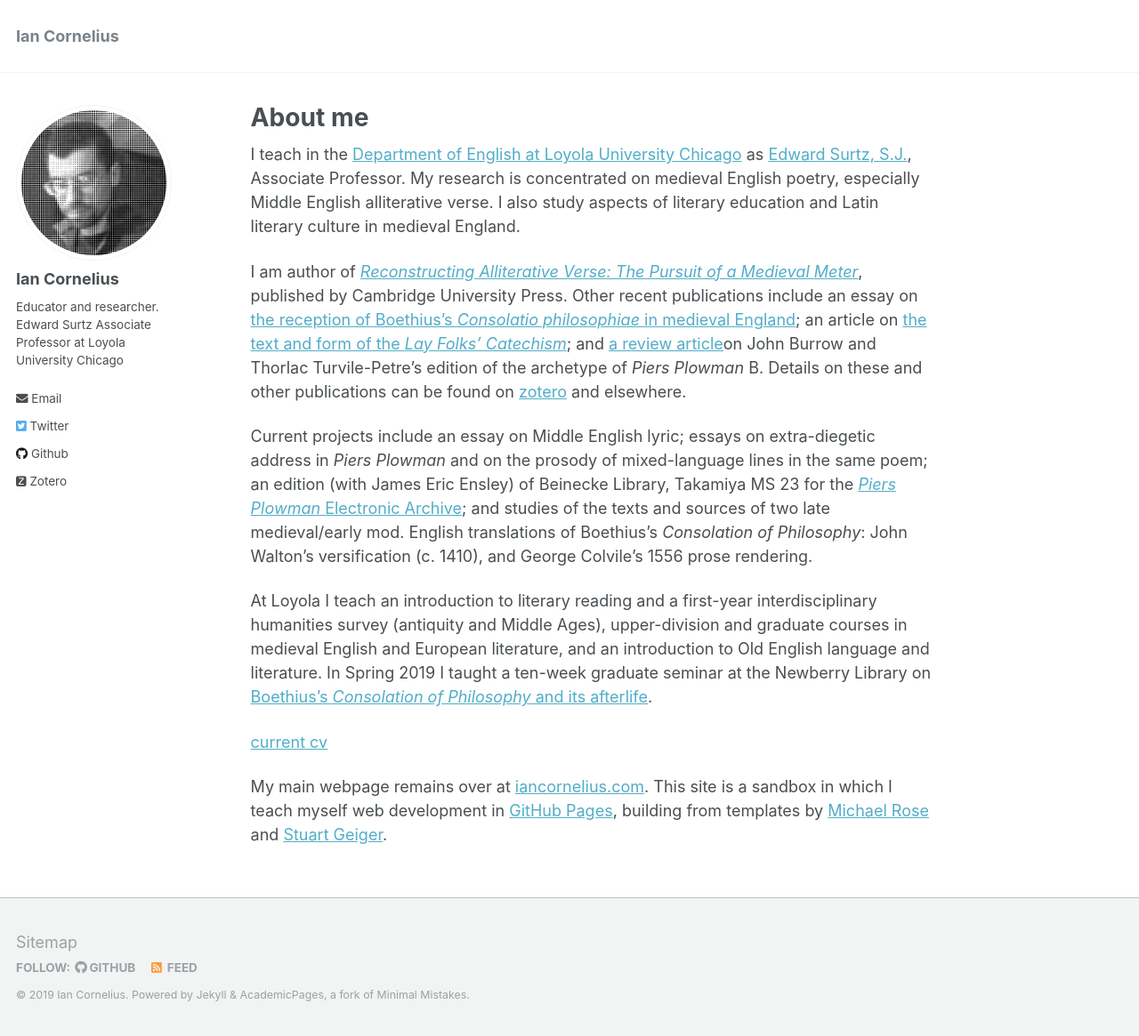
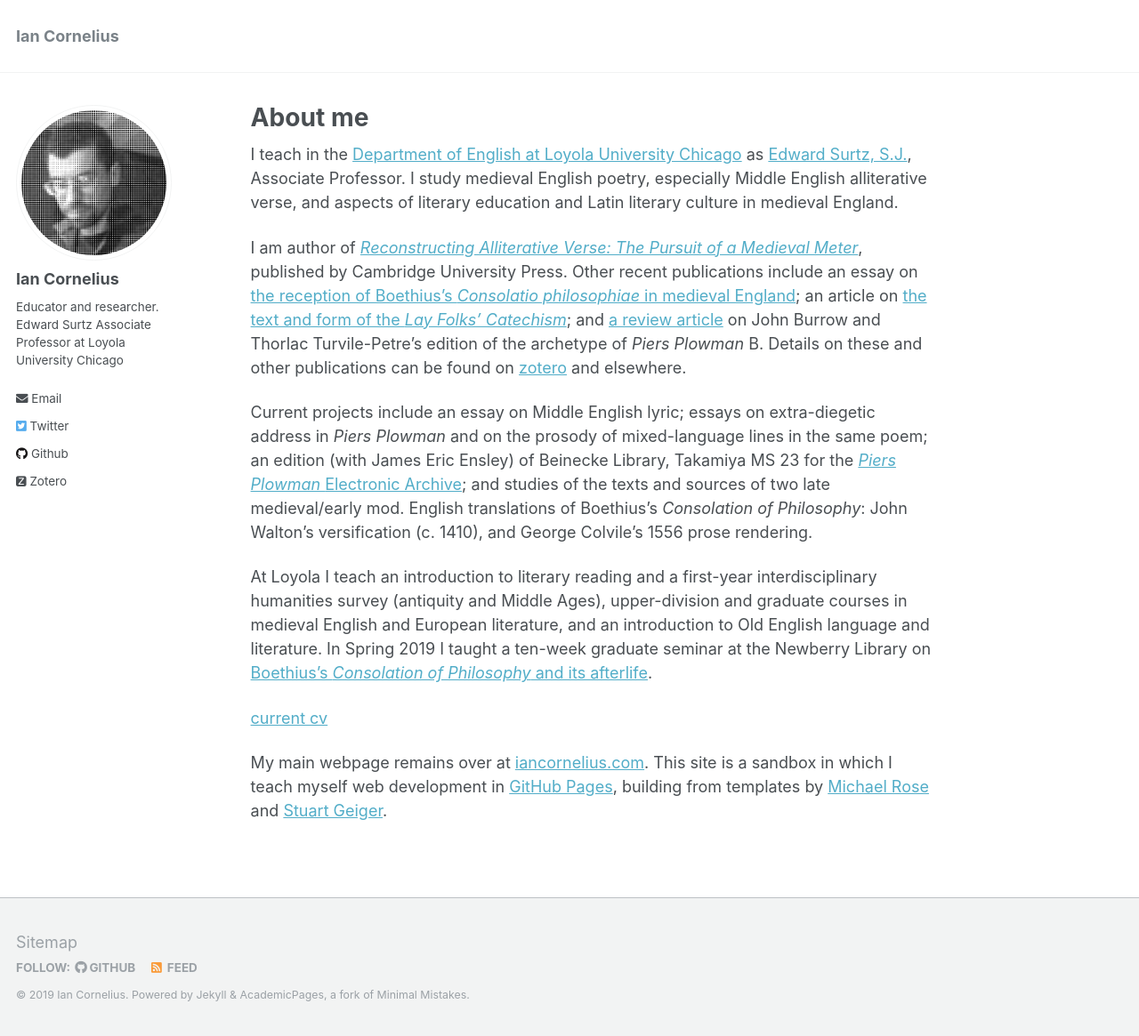
Before and after one commit to icornelius/icornelius.github.io, a Jekyll site: the page built from _pages/about.md, in a window 1280 px wide and 1165 px high. Shown: the whole window at 89% size. Built offline with Jekyll 4.4.1, drawn with Linux system fonts in a browser that asks for light colours; some web fonts are replaced.

Commit message:
add missing space and revise research summary in about.md

```diff
--- a/_pages/about.md
+++ b/_pages/about.md
@@ -9,14 +9,13 @@ redirect_from:
 ---
 
 I teach in the [Department of English at Loyola University Chicago](http://www.luc.edu/english/index.shtml) as [Edward Surtz, S.J.](https://www.luc.edu/english/surtz.shtml), Associate Professor.
-My research is concentrated on medieval English poetry, especially Middle English alliterative verse.
-I also study aspects of literary education and Latin literary culture in medieval England.
+I study medieval English poetry, especially Middle English alliterative verse, and aspects of literary education and Latin literary culture in medieval England.
 
 I am author of [*Reconstructing Alliterative Verse: The Pursuit of a Medieval Meter*](http://www.cambridge.org/9781107154100), published by Cambridge University Press.
 Other recent publications include an essay on
 [the reception of Boethius's *Consolatio philosophiae* in medieval England](https://www.oxfordscholarship.com/view/10.1093/acprof:oso/9780199587230.001.0001/acprof-9780199587230-chapter-14);
 an article on [the text and form of the *Lay Folks' Catechism*](https://academic.oup.com/res/article-abstract/70/293/14/5232559);
-and [a review article](https://www.brepolsonline.net/doi/10.1484/J.YLS.5.116161)on John Burrow and Thorlac Turvile-Petre's edition of the archetype of *Piers Plowman* B.
+and [a review article](https://www.brepolsonline.net/doi/10.1484/J.YLS.5.116161) on John Burrow and Thorlac Turvile-Petre's edition of the archetype of *Piers Plowman* B.
 Details on these and other publications can be found on [zotero](https://www.zotero.org/irc7) and elsewhere.
 
 Current projects include
```
